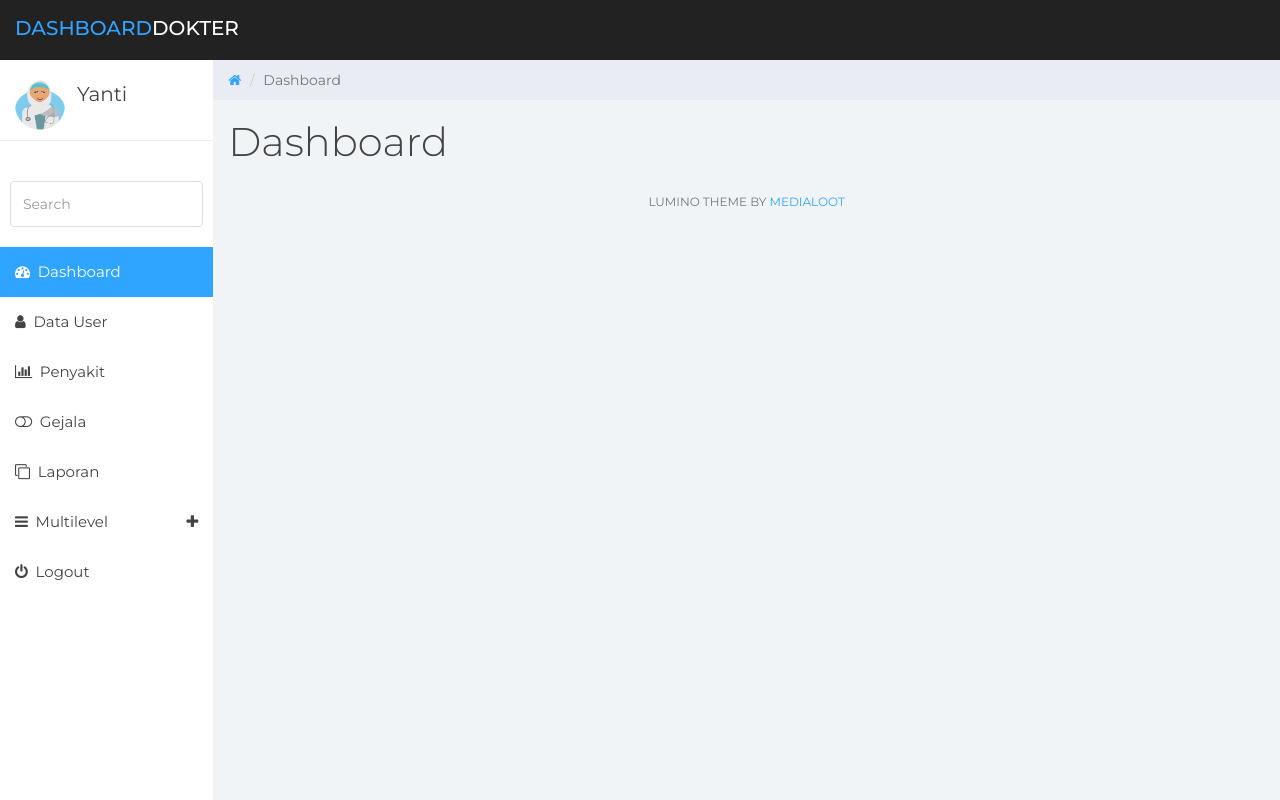
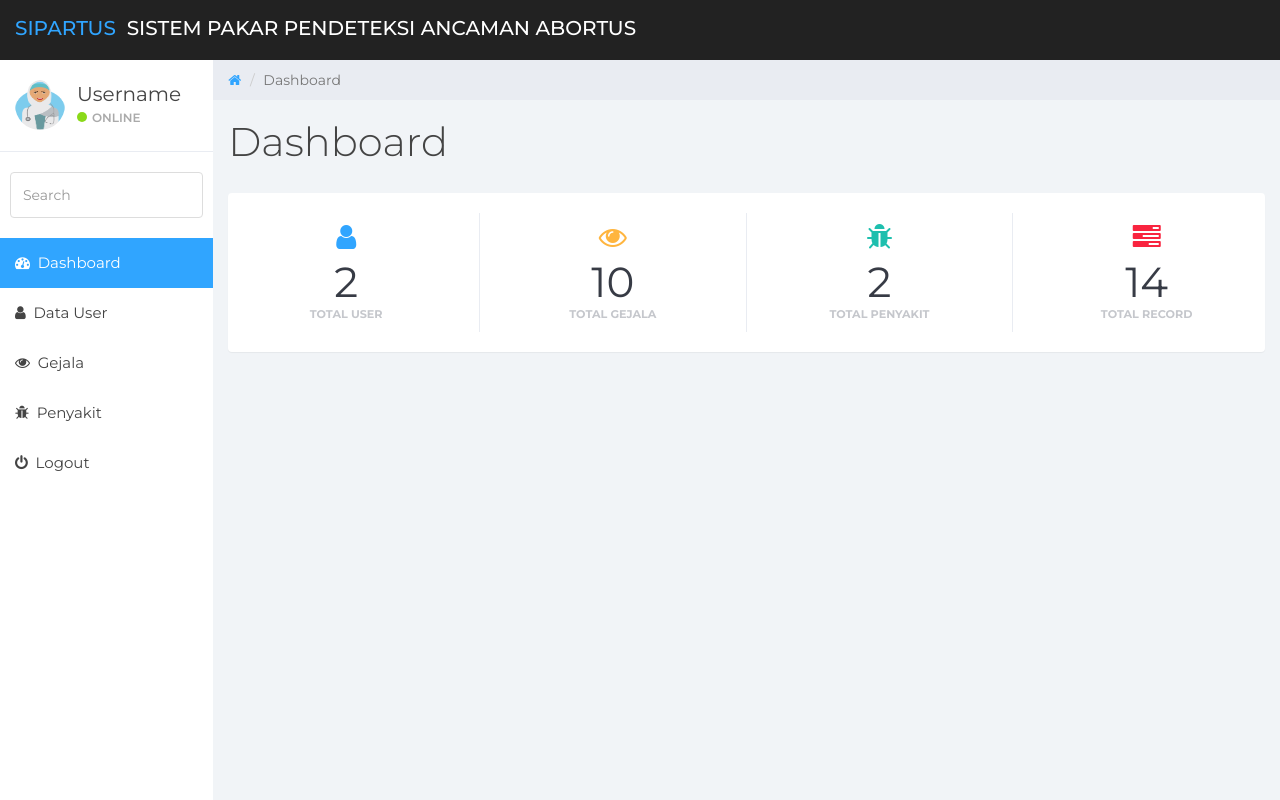
Before and after one commit to Prayogo19/BasoMalangSisPak, a PHP site: page /admin/dashboard.php in a window 1280 px wide. Run offline with PHP 8.4, Linux system fonts and the light colour scheme; a user stored in the database is signed in; data comes from the database, SQL or seed files in the repository.

Commit message:
Update dashboard.php

```diff
--- a/admin/dashboard.php
+++ b/admin/dashboard.php
@@ -14,11 +14,13 @@ if($_SESSION['level']!="admin"){
 <head>
 	<meta charset="utf-8">
 	<meta name="viewport" content="width=device-width, initial-scale=1">
-	<title>Lumino - Dashboard</title>
+	<title>Dokter - Dashboard</title>
 	<link href="../assets/css/bootstrap.min.css" rel="stylesheet">
 	<link href="../assets/css/font-awesome.min.css" rel="stylesheet">
 	<link href="../assets/css/datepicker3.css" rel="stylesheet">
 	<link href="../assets/css/styles.css" rel="stylesheet">
+
+	<link href="../favicon.ico" rel="shortcut icon">
 
 	<!--Custom Font-->
 	<link href="https://fonts.googleapis.com/css?family=Montserrat:300,300i,400,400i,500,500i,600,600i,700,700i" rel="stylesheet">
@@ -35,10 +37,7 @@ if($_SESSION['level']!="admin"){
 					<span class="icon-bar"></span>
 					<span class="icon-bar"></span>
 					<span class="icon-bar"></span></button>
-				<a class="navbar-brand" href="#"><span>Dashboard</span>Dokter</a>
-				<ul class="nav navbar-top-links navbar-right">
-
-				</ul>
+				<a class="navbar-brand" href="#"><span>SIPARTUS &nbsp;</span>Sistem Pakar Pendeteksi Ancaman Abortus</a>
 			</div>
 		</div><!-- /.container-fluid -->
 	</nav>
@@ -48,37 +47,22 @@ if($_SESSION['level']!="admin"){
 				<img src="../assets/img/profile.png" class="img-responsive" alt="">
 			</div>
 			<div class="profile-usertitle">
-				<div class="profile-usertitle-name"><?php echo $_SESSION['nama'] ?></div>
+				<div class="profile-usertitle-name">Username</div>
+				<div class="profile-usertitle-status"><span class="indicator label-success"></span>Online</div>
 			</div>
 			<div class="clear"></div>
 		</div>
 		<div class="divider"></div>
+		<form role="search">
+			<div class="form-group">
+				<input type="text" class="form-control" placeholder="Search">
+			</div>
+		</form>
 		<ul class="nav menu">
-        <form role="search">
-						<div class="form-group">
-							<input type="text" class="form-control" placeholder="Search">
-						</div>
-					</form>
-			<li class="active"><a href="index.html"><em class="fa fa-dashboard">&nbsp;</em> Dashboard</a></li>
-			<li><a href="#"><em class="fa fa-user">&nbsp;</em> Data User</a></li>
-			<li><a href="#"><em class="fa fa-bar-chart">&nbsp;</em> Penyakit</a></li>
-			<li><a href="#"><em class="fa fa-toggle-off">&nbsp;</em> Gejala</a></li>
-			<li><a href="#"><em class="fa fa-clone">&nbsp;</em> Laporan</a></li>
-			<li class="parent "><a data-toggle="collapse" href="#sub-item-1">
-				<em class="fa fa-navicon">&nbsp;</em> Multilevel <span data-toggle="collapse" href="#sub-item-1" class="icon pull-right"><em class="fa fa-plus"></em></span>
-				</a>
-				<ul class="children collapse" id="sub-item-1">
-					<li><a class="" href="#">
-						<span class="fa fa-arrow-right">&nbsp;</span> Sub Item 1
-					</a></li>
-					<li><a class="" href="#">
-						<span class="fa fa-arrow-right">&nbsp;</span> Sub Item 2
-					</a></li>
-					<li><a class="" href="#">
-						<span class="fa fa-arrow-right">&nbsp;</span> Sub Item 3
-					</a></li>
-				</ul>
-			</li>
+			<li class="active"><a href="dashboard.php"><em class="fa fa-dashboard">&nbsp;</em> Dashboard</a></li>
+			<li><a href="datauser.php"><em class="fa fa-user">&nbsp;</em> Data User</a></li>
+			<li><a href="gejala.php"><em class="fa fa-eye">&nbsp;</em> Gejala</a></li>
+			<li><a href="penyakit.php"><em class="fa fa-bug">&nbsp;</em> Penyakit</a></li>
 			<li><a href="../logout.php"><em class="fa fa-power-off">&nbsp;</em> Logout</a></li>
 		</ul>
 	</div><!--/.sidebar-->
@@ -96,15 +80,77 @@ if($_SESSION['level']!="admin"){
 		<div class="row">
 			<div class="col-lg-12">
 				<h1 class="page-header">Dashboard</h1>
-			</div><!--/.col-->
-
-
-
-			</div><!--/.col-->
-			<div class="col-sm-12">
-				<p class="back-link">Lumino Theme by <a href="https://www.medialoot.com">Medialoot</a></p>
 			</div>
 		</div><!--/.row-->
+		<?php
+			require_once "../koneksi.php";
+			//menghitung jumlah user
+			$kueri = mysqli_query($koneksi, "SELECT * FROM user");
+
+ 			$data = array ();
+ 			while (($row = mysqli_fetch_array($kueri)) != null){
+ 			$data[] = $row;
+ 			}
+ 			$juser = count($data);
+
+ 			//menghitung jumlah gejala
+ 			$kueri2 = mysqli_query($koneksi, "SELECT * FROM gejala");
+
+ 			$data = array ();
+ 			while (($row = mysqli_fetch_array($kueri2)) != null){
+ 			$data[] = $row;
+ 			}
+ 			$jgejala = count($data);
+
+ 			//menghitung jumlah penyakit
+ 			$kueri3 = mysqli_query($koneksi, "SELECT * FROM penyakit");
+
+ 			$data = array ();
+ 			while (($row = mysqli_fetch_array($kueri3)) != null){
+ 			$data[] = $row;
+ 			}
+ 			$jpenyakit = count($data);
+
+ 			$jtotal = $juser+$jgejala+$jpenyakit;
+
+		 ?>
+		<div class="panel panel-container">
+			<div class="row">
+				<div class="col-xs-6 col-md-3 col-lg-3 no-padding">
+					<div class="panel panel-teal panel-widget border-right">
+						<div class="row no-padding"><em class="fa fa-xl fa-user color-blue"></em>
+							<div class="large"><?php echo $juser; ?></div>
+							<div class="text-muted">Total User</div>
+						</div>
+					</div>
+				</div>
+				<div class="col-xs-6 col-md-3 col-lg-3 no-padding">
+					<div class="panel panel-blue panel-widget border-right">
+						<div class="row no-padding"><em class="fa fa-xl fa-eye color-orange"></em>
+							<div class="large"><?php echo $jgejala; ?></div>
+							<div class="text-muted">Total Gejala</div>
+						</div>
+					</div>
+				</div>
+				<div class="col-xs-6 col-md-3 col-lg-3 no-padding">
+					<div class="panel panel-orange panel-widget border-right">
+						<div class="row no-padding"><em class="fa fa-xl fa-bug color-teal"></em>
+							<div class="large"><?php echo $jpenyakit ?></div>
+							<div class="text-muted">Total Penyakit</div>
+						</div>
+					</div>
+				</div>
+				<div class="col-xs-6 col-md-3 col-lg-3 no-padding">
+					<div class="panel panel-red panel-widget ">
+						<div class="row no-padding"><em class="fa fa-xl fa-tasks color-red"></em>
+							<div class="large"><?php echo $jtotal; ?></div>
+							<div class="text-muted">Total Record</div>
+						</div>
+					</div>
+				</div>
+			</div><!--/.row-->
+		</div>
+
 	</div>	<!--/.main-->
 
 	<script src="../assets/js/jquery-1.11.1.min.js"></script>
```
